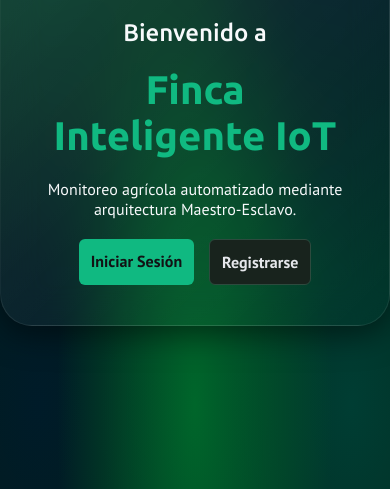
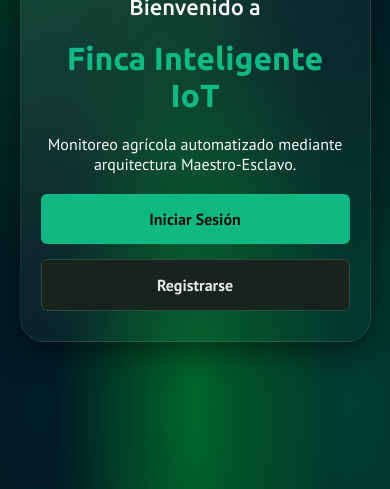
Before and after one commit to NathanaelPerez02/Finca-Inteligente-IoT, a PHP site: page / in a window 390 px wide. Shown: the part 355-844 px from the top of the page. Run offline with PHP 8.4, Linux system fonts and the light colour scheme.

Commit message:
agregando responsive

```diff
--- a/css/estilos.css
+++ b/css/estilos.css
@@ -298,3 +298,79 @@ a:hover {
     margin-top: 10px;
 
 }
+
+@media (max-width: 768px) {
+    /* La cuadrícula de 2x2 pasa a ser de 1 sola columna vertical */
+    .cards-grid {
+        grid-template-columns: 1fr;
+    }
+
+    .dashboard-header h1 {
+        font-size: 2rem;
+    }
+
+    .data-value {
+        font-size: 3rem !important;
+    }
+
+    /* Apilamos los botones del portón y los estiramos a lo ancho */
+    .puerta-controles {
+        flex-direction: column;
+        gap: 15px;
+    }
+
+    .puerta-controles button {
+        width: 100%;
+    }
+}
+
+/* Adaptación para Bienvenida, Login y pantallas pequeñas */
+@media (max-width: 600px) {
+
+    /* Ajuste de la tarjeta principal para que respire */
+    .card, .welcome-container {
+        width: 90%;
+        padding: 30px 20px;
+        border-radius: 24px;
+    }
+
+    .welcome-container h1, .card h1 {
+        font-size: 32px;
+    }
+
+    .welcome-container h2, .card h2 {
+        font-size: 22px;
+    }
+
+    /* Apilamos los grupos de botones (como el de Iniciar/Registrarse) */
+    .button-group {
+        flex-direction: column;
+        gap: 15px;
+        width: 100%;
+    }
+
+    /* Aseguramos que los inputs y botones sean fáciles de tocar */
+    .button-group .btn,
+    button,
+    input {
+        width: 100%;
+        text-align: center;
+        padding: 15px;
+        box-sizing: border-box;
+    }
+
+    .card a {
+        display: block;
+        margin-top: 10px;
+    }
+
+    /* Apilamos también los botones de AUTO/MANUAL para que no se aprieten */
+    .toggle-buttons {
+        flex-direction: column;
+        gap: 10px;
+    }
+
+    .toggle-buttons button {
+        width: 100%;
+    }
+}
```
